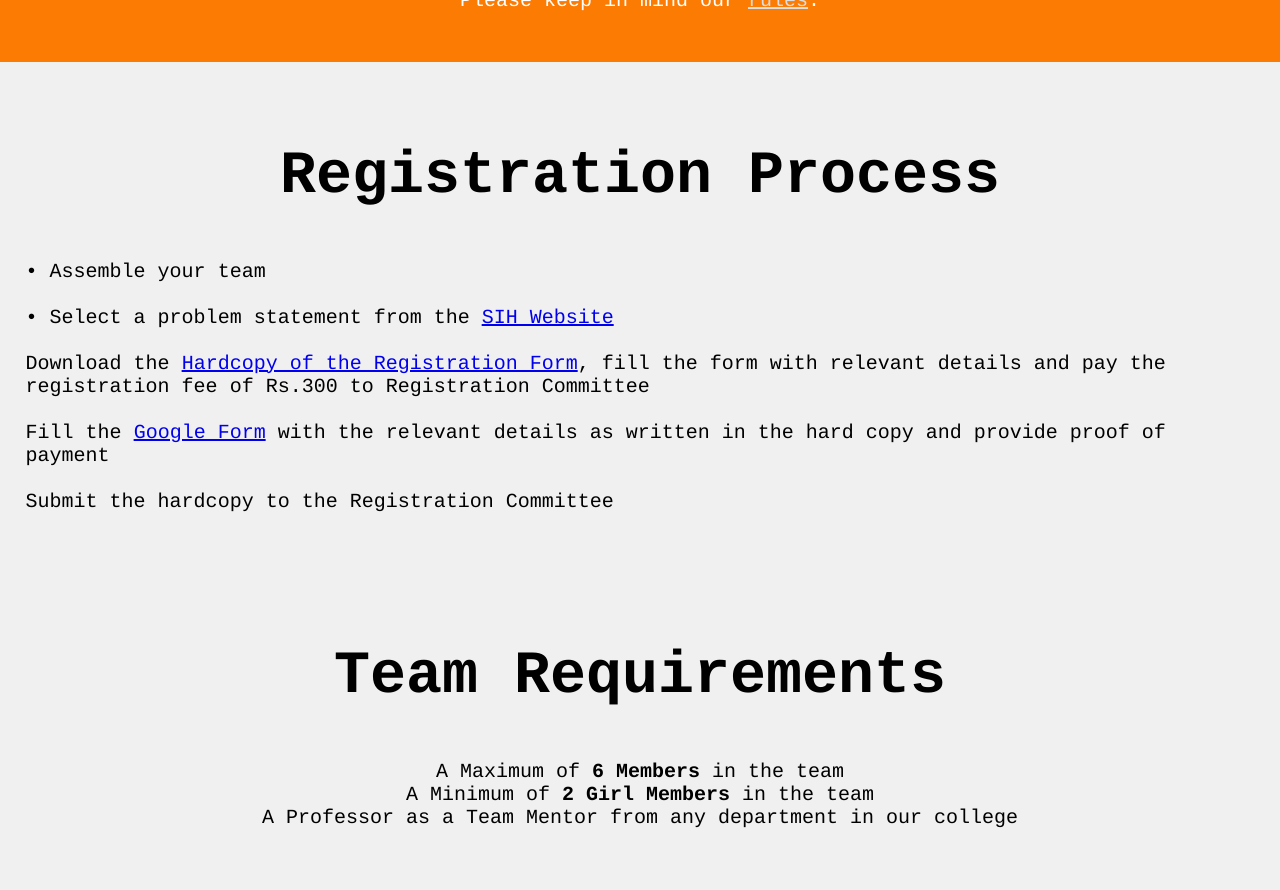
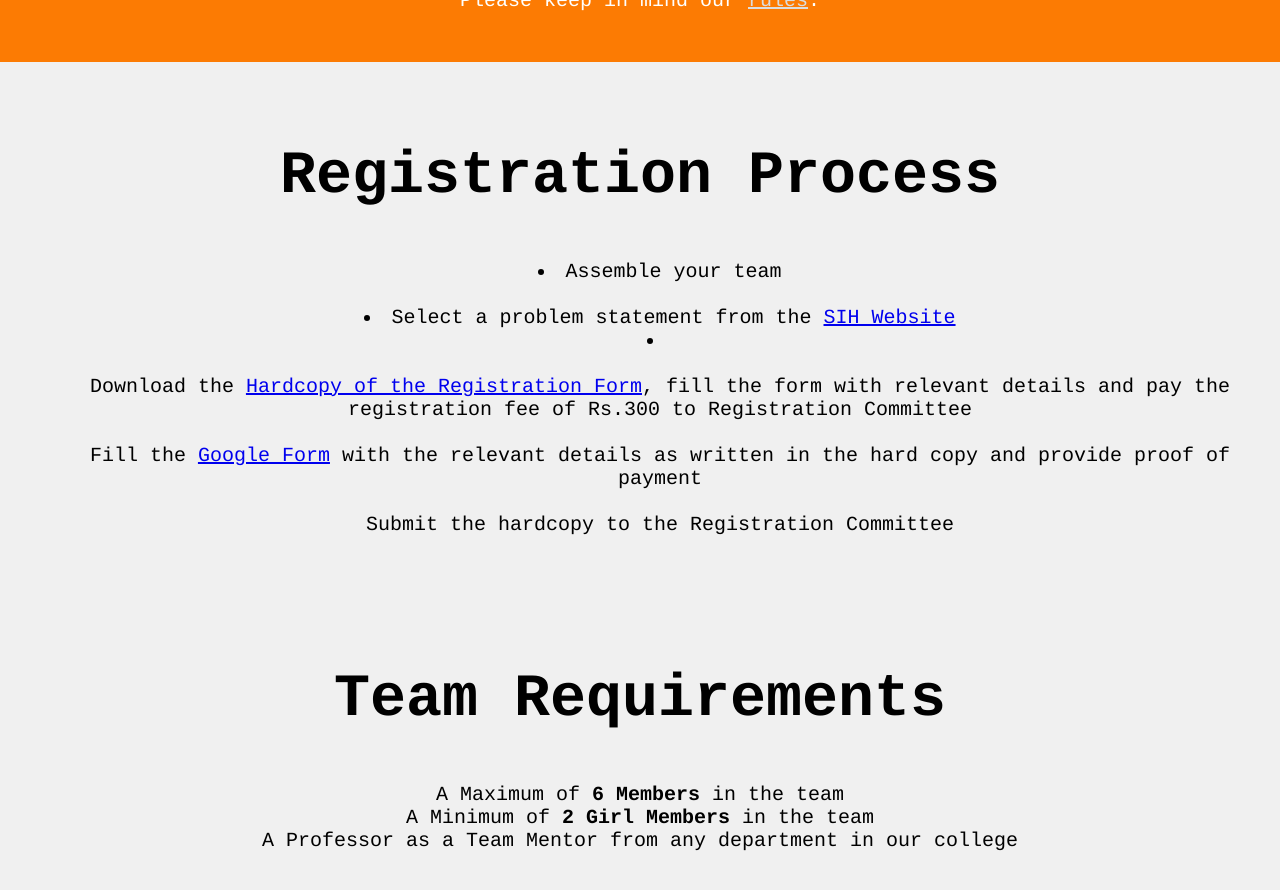
Before and after one commit to sih2024kitsw/sih2024kitsw.github.io, a Jekyll site: the page built from index.html, in a window 1280 px wide and 900 px high, scrolled down 1133 px. Shown: the top 890 px of the window. Built offline with Jekyll 4.4.1, drawn with Linux system fonts in a browser that asks for light colours.

Commit message:
Update index.html

```diff
--- a/index.html
+++ b/index.html
@@ -60,16 +60,15 @@ layout: default
 <section id="registrationprocess">
   <div>
     <h1>Registration Process</h1>
-    <div align="left">
-    <p >
-
-      • Assemble your team <br><br> • Select a problem statement from the <a href="https://www.sih.gov.in/sih2024PS">SIH Website<a/><br><br>
+    <p>
+      <ul style="text-align: center;
+    list-style-position: inside;">
+      <li>Assemble your team <br><br></li> <li>Select a problem statement from the <a href="https://www.sih.gov.in/sih2024PS">SIH Website<a/><li></li><br><br>
       Download the <a href="https://sih2024kitsw.github.io/pdf/Registration_form_SIH2024.pdf">Hardcopy of the Registration Form</a>, fill the form with relevant details and pay the registration fee of Rs.300 to Registration Committee<br><br>
       Fill the <a href="https://forms.gle/AkGAuFz7X8n4e1Fm9">Google Form</a> with the relevant details as written in the hard copy and provide proof of payment<br><br>
       Submit the hardcopy to the Registration Committee
-
+      </ul>
     </p>
-    </div>
   </div>
 </section>
 
```
